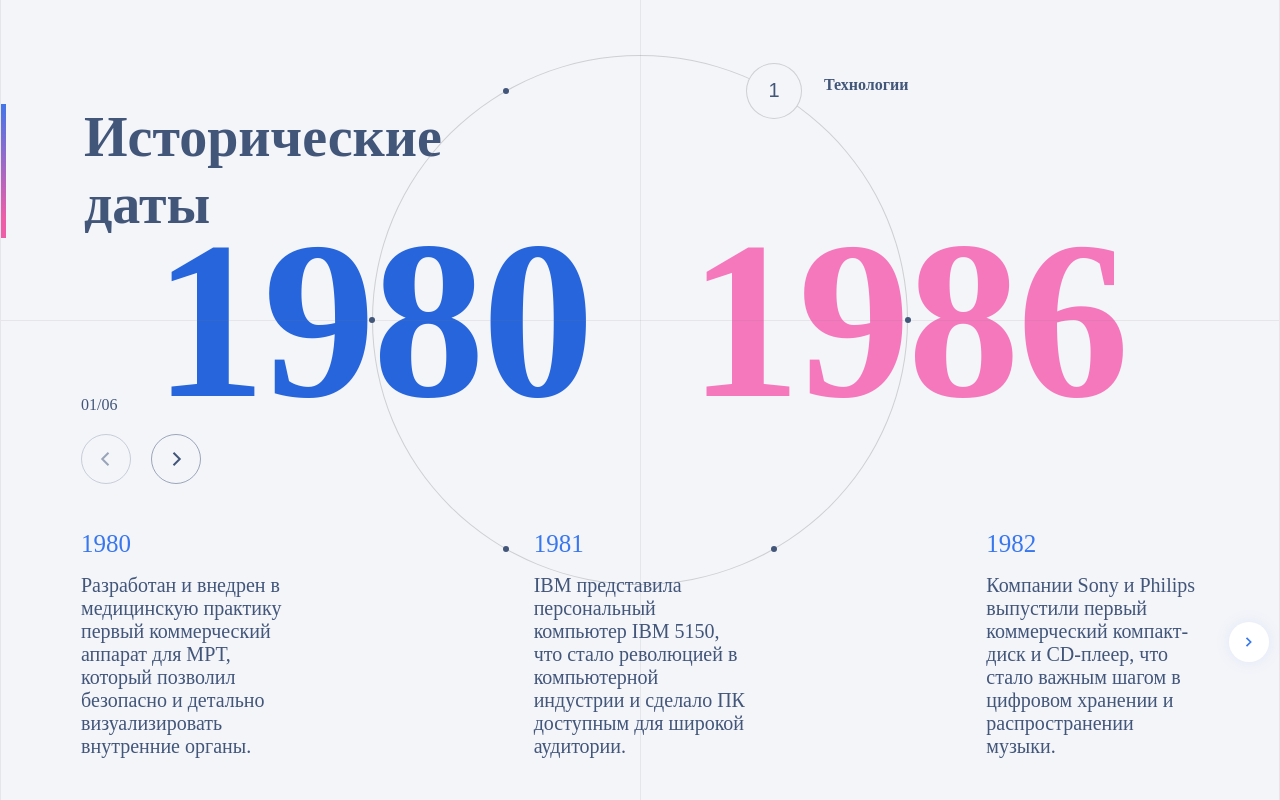
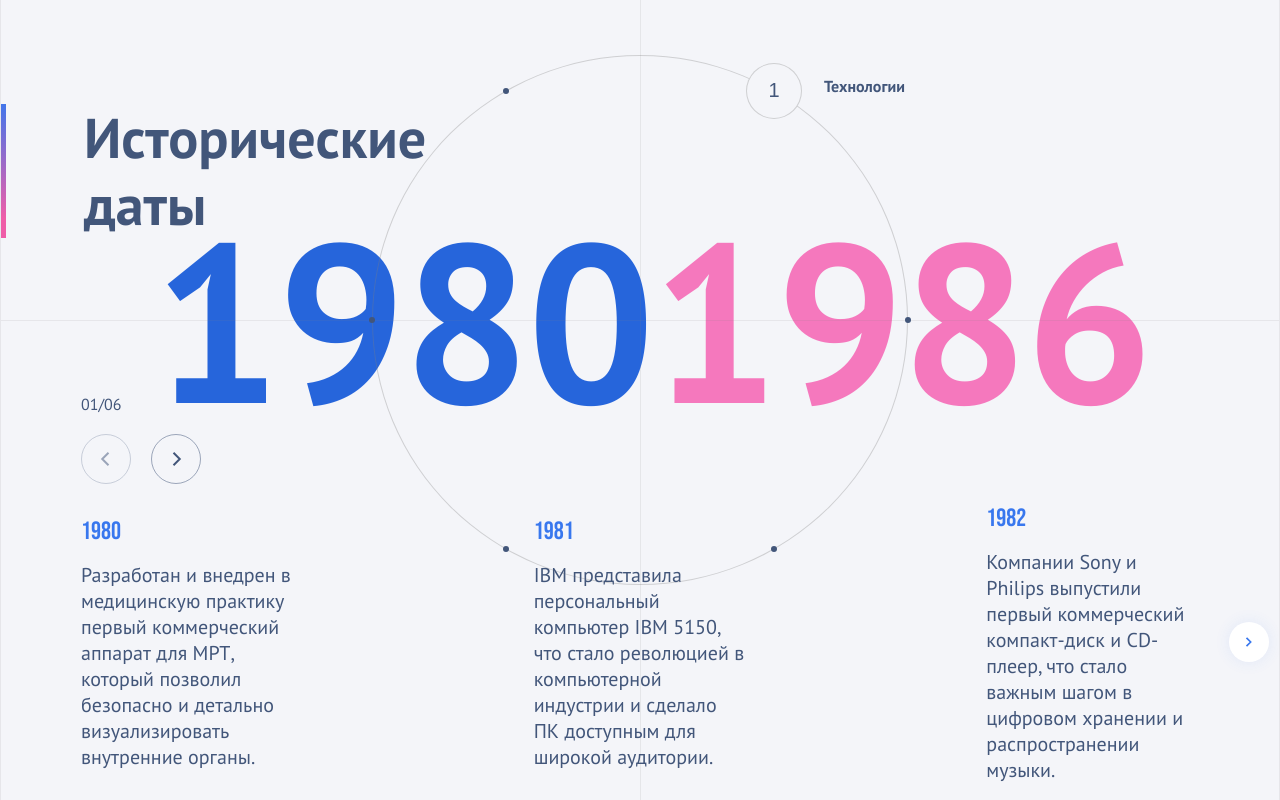
Before and after one commit to Visheyt/History-dates, a React app: page / in a window 1280 px wide. Built offline with nearby package versions, Linux system fonts and the light colour scheme.

Commit message:
feat: add fonts

```diff
--- a/src/components/history-card/history-card.scss
+++ b/src/components/history-card/history-card.scss
@@ -10,10 +10,10 @@
 }
 .history-card header {
   color: rgba(56, 119, 238, 1);
-  font-family: Bebas Neue;
   font-size: 25px;
   font-weight: 400;
   line-height: 30px;
+  font-family: 'Bebas Neue', serif;
 }
 
 @media (max-width: 768px) {
--- a/src/index.html
+++ b/src/index.html
@@ -3,6 +3,18 @@
   <head>
     <meta charset="UTF-8" />
     <meta name="viewport" content="width=device-width, initial-scale=1.0" />
+    <link rel="preconnect" href="https://fonts.googleapis.com" />
+    <link rel="preconnect" href="https://fonts.gstatic.com" crossorigin />
+    <link
+      href="https://fonts.googleapis.com/css2?family=Bebas+Neue&display=swap"
+      rel="stylesheet"
+    />
+    <link rel="preconnect" href="https://fonts.googleapis.com" />
+    <link rel="preconnect" href="https://fonts.gstatic.com" crossorigin />
+    <link
+      href="https://fonts.googleapis.com/css2?family=PT+Sans:ital,wght@0,400;0,700;1,400;1,700&display=swap"
+      rel="stylesheet"
+    />
     <title>History Dates</title>
   </head>
   <body>
--- a/src/main.scss
+++ b/src/main.scss
@@ -15,6 +15,7 @@
 }
 
 body {
+  font-family: 'PT Sans', serif;
   background-color: var(--light-blue);
   color: var(--blue);
 }
```
